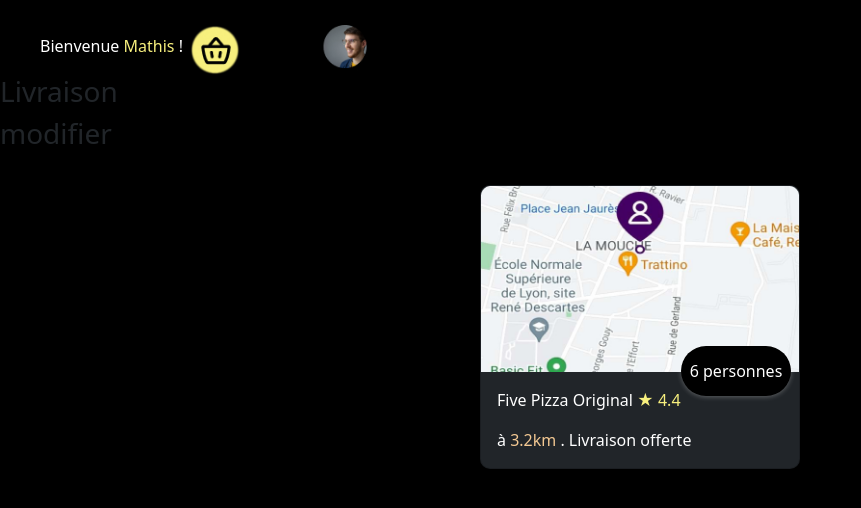
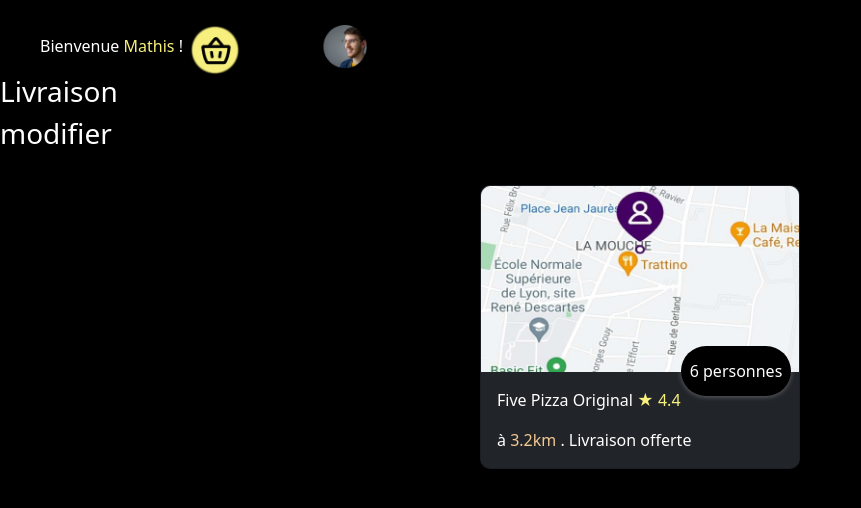
Before and after one commit to Mathis-Lemeunier/Distanciel, a plain HTML site: page index.html in a window 1280 px wide. Shown: the whole page, without its empty margins (0-861 px from the left). Drawn offline with nearby package versions, Linux system fonts and the light colour scheme.

Commit message:
Add files via upload

```diff
--- a/style.css
+++ b/style.css
@@ -107,3 +107,7 @@ border-radius: 10px;
     text-decoration: none;
     color: white;
 }
+
+.livraison{
+    color: white;
+}
```
